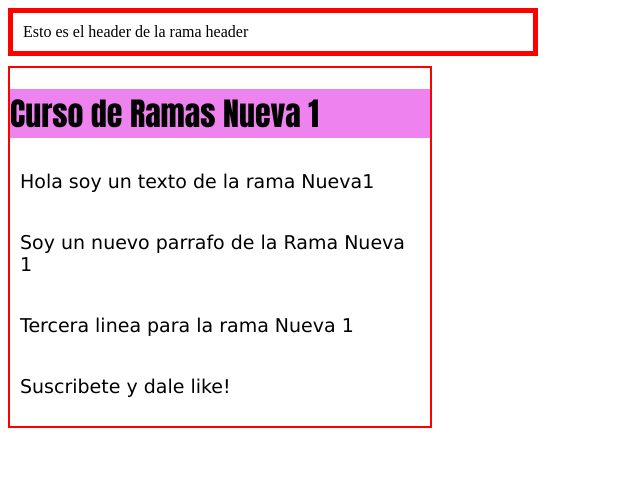
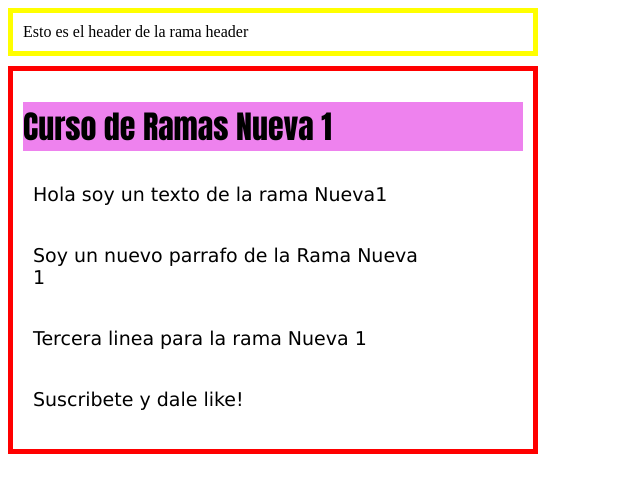
Before and after one commit to molinojopiento/proyectoUno, a plain HTML site: page index.html in a window 1280 px wide. Shown: the whole page, without its empty margins (0-640 px from the left). Drawn offline with Linux system fonts and the light colour scheme.

Commit message:
Amarillo del header y max 500 px

```diff
--- a/estilos.css
+++ b/estilos.css
@@ -11,12 +11,13 @@ h1{
 }
 
 .cuadro{
-    border:2px solid red;
-    width: max-content;
+    border:5px solid red;
+    width: 500px;
+    padding:10px;
 }
 
 .header{
-    border:5px solid red;
+    border:5px solid yellow;
     width: 500px;
     margin-bottom: 10px;
     padding:10px;
```
